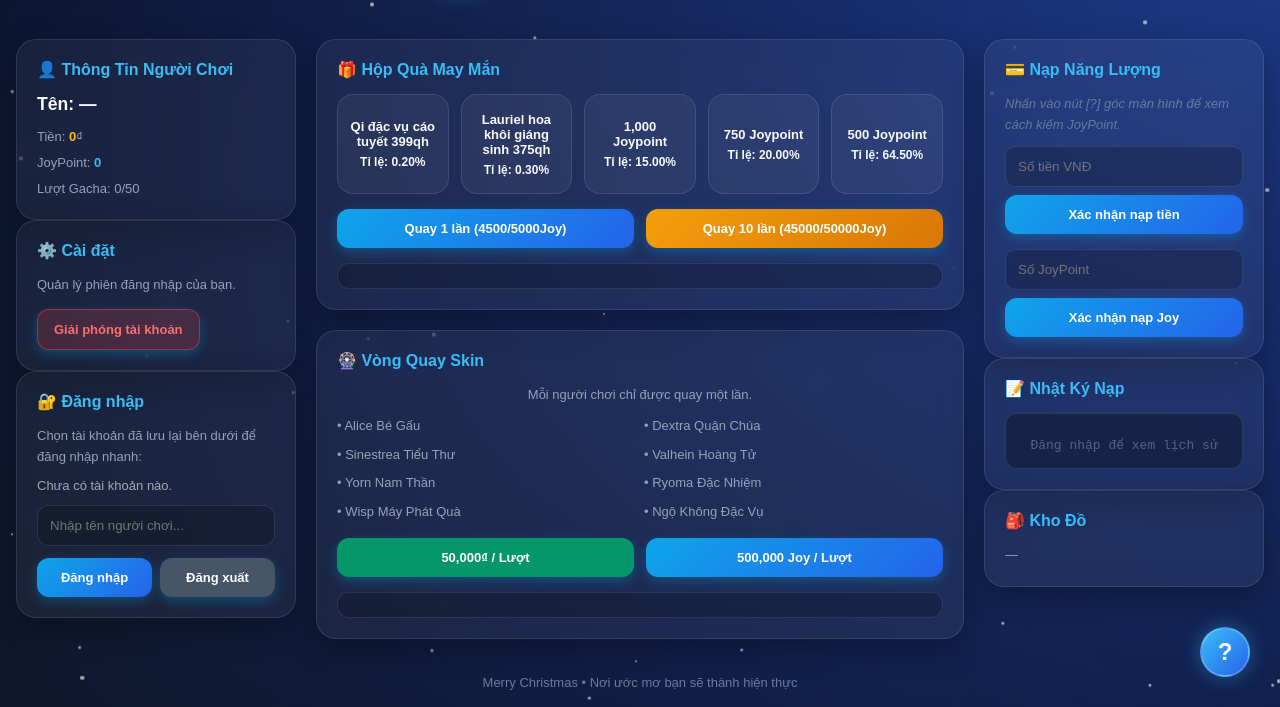
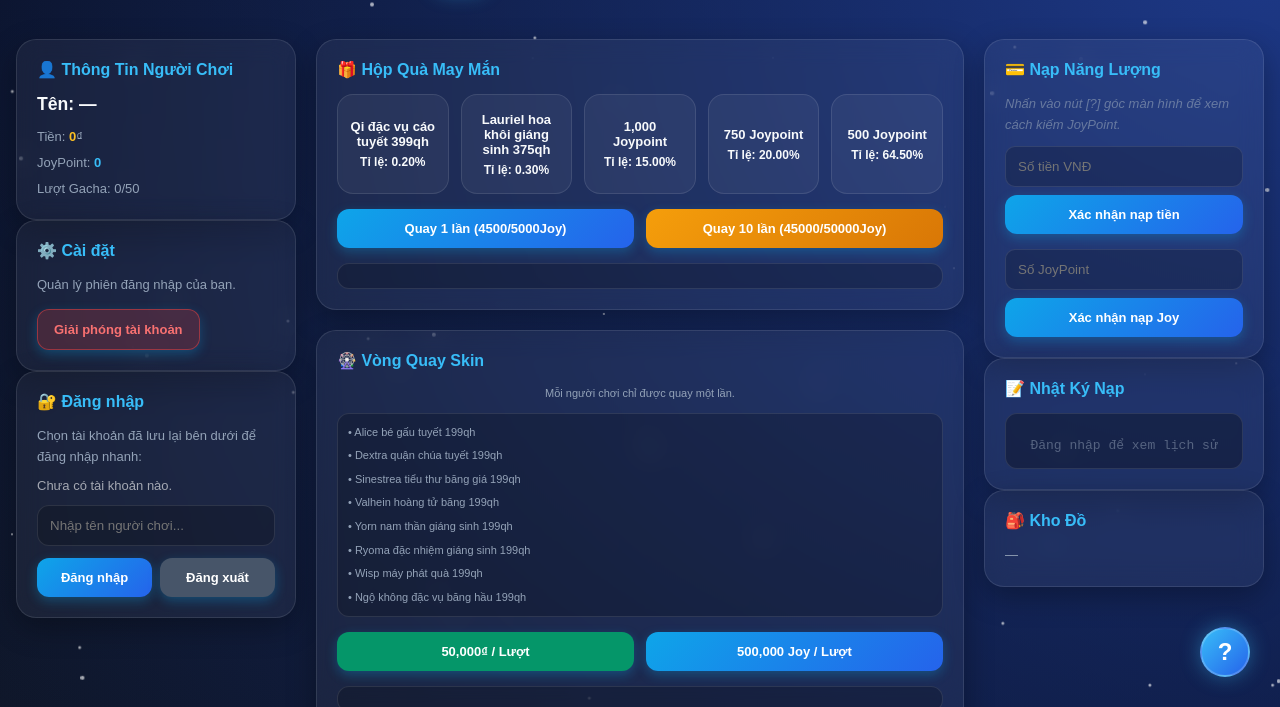
Before and after one commit to phuongngan300508-coder/sukiennoel2, a plain HTML site: page index.html in a window 1280 px wide. Shown: the part 93-800 px from the top of the page. Drawn offline with Linux system fonts and the light colour scheme.

Commit message:
Update index.html

```diff
--- a/index.html
+++ b/index.html
@@ -273,6 +273,14 @@
     .guide-content::-webkit-scrollbar {
       display: none;             /* Chrome, Safari, Opera */
     }
+
+    /* Thêm vào <style> nếu bạn muốn danh sách skin chia 2 cột mà vẫn đẹp */
+#wheelPanel .small {
+    white-space: nowrap;
+    overflow: hidden;
+    text-overflow: ellipsis;
+    font-size: 11px; /* Hạ size xuống một chút để vừa tên dài */
+}
   </style>
 </head>
 <body>
@@ -330,12 +338,18 @@
         <div class="panel" id="wheelPanel">
           <h3>🎡 Vòng Quay Skin</h3>
           <div class="small" style="text-align: center; margin-bottom: 10px;">Mỗi người chơi chỉ được quay một lần.</div>
-          <div style="display:grid;grid-template-columns:repeat(2,1fr);gap:8px; margin-bottom: 15px;">
-            <div class="small">• Alice Bé Gấu</div><div class="small">• Dextra Quận Chúa</div>
-            <div class="small">• Sinestrea Tiểu Thư</div><div class="small">• Valhein Hoàng Tử</div>
-            <div class="small">• Yorn Nam Thần</div><div class="small">• Ryoma Đặc Nhiệm</div>
-            <div class="small">• Wisp Máy Phát Quà</div><div class="small">• Ngộ Không Đặc Vụ</div>
+
+          <div style="display:grid;grid-template-columns:repeat(1,1fr); gap:6px; margin-bottom: 15px; background: rgba(0,0,0,0.2); padding: 10px; border-radius: 12px; border: 1px solid var(--glass-border);">
+            <div class="small">• Alice bé gấu tuyết 199qh</div>
+            <div class="small">• Dextra quận chúa tuyết 199qh</div>
+            <div class="small">• Sinestrea tiểu thư băng giá 199qh</div>
+            <div class="small">• Valhein hoàng tử băng 199qh</div>
+            <div class="small">• Yorn nam thần giáng sinh 199qh</div>
+            <div class="small">• Ryoma đặc nhiệm giáng sinh 199qh</div>
+            <div class="small">• Wisp máy phát quà 199qh</div>
+            <div class="small">• Ngộ không đặc vụ băng hầu 199qh</div>
           </div>
+
           <div style="display:flex;gap:12px;">
             <button class="btn" id="wheelMoneyBtn" style="flex:1; background: #059669;">50,000₫ / Lượt</button>
             <button class="btn" id="wheelJoyBtn" style="flex:1;">500,000 Joy / Lượt</button>
@@ -510,8 +524,14 @@
   ];
 
   const wheelSkins = [
-    'Alice bé gấu tuyết 199qh', 'Dextra quận chúa tuyết 199qh', 'Sinestrea tiểu thư băng giá 199qh', 'Valhein hoàng tử băng 199qh',
-    'Yorn nam thần giáng sinh 199qh', 'Ryoma đặc nhiệm giáng sinh 199qh', 'Wisp máy phát quà 199qh', 'Ngộ không đặc vụ băng hầu 199qh'
+    'Alice bé gấu tuyết 199qh',
+    'Dextra quận chúa tuyết 199qh',
+    'Sinestrea tiểu thư băng giá 199qh',
+    'Valhein hoàng tử băng 199qh',
+    'Yorn nam thần giáng sinh 199qh',
+    'Ryoma đặc nhiệm giáng sinh 199qh',
+    'Wisp máy phát quà 199qh',
+    'Ngộ không đặc vụ băng hầu 199qh'
   ];
 
   // ------------------ Helpers ------------------
```
